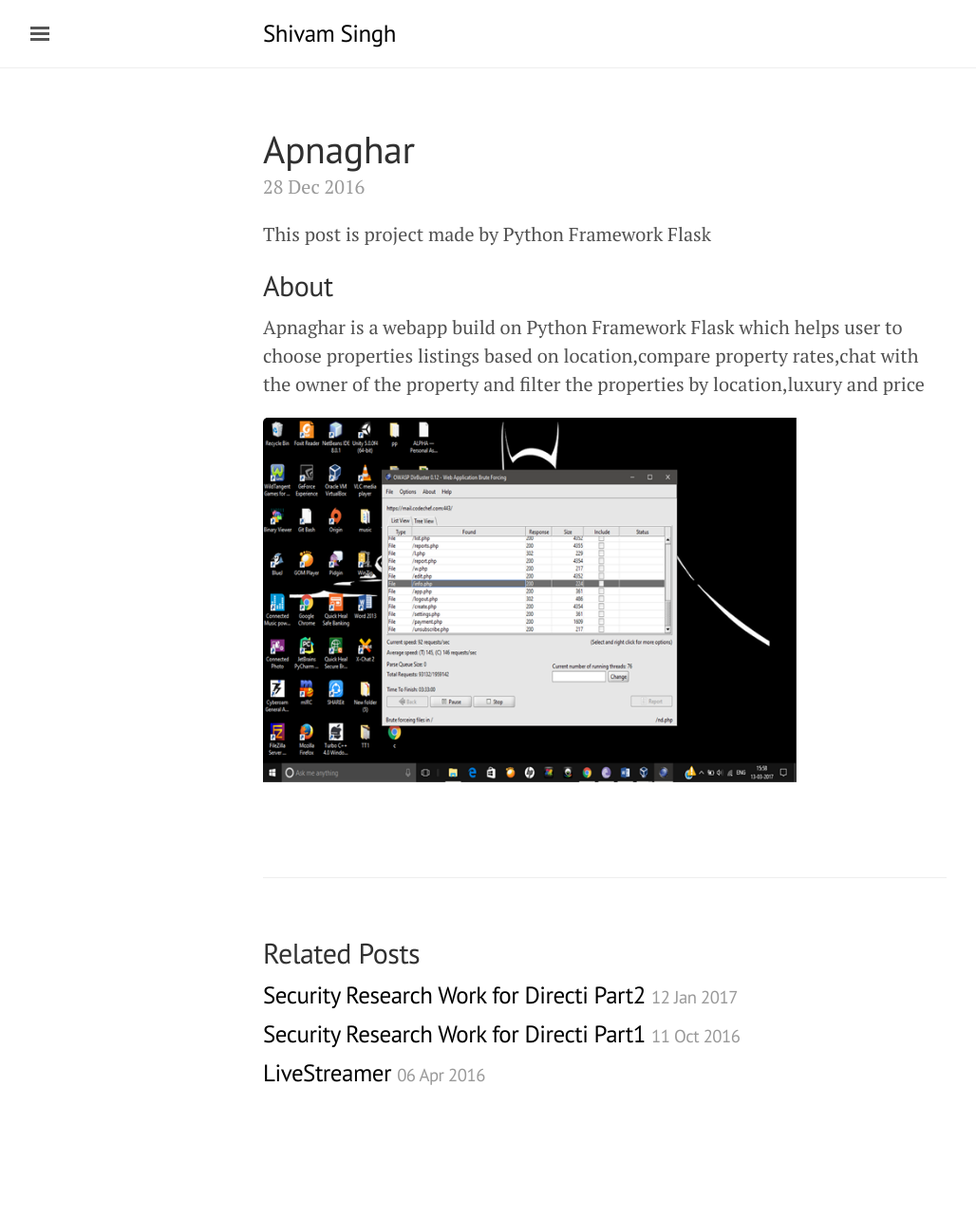
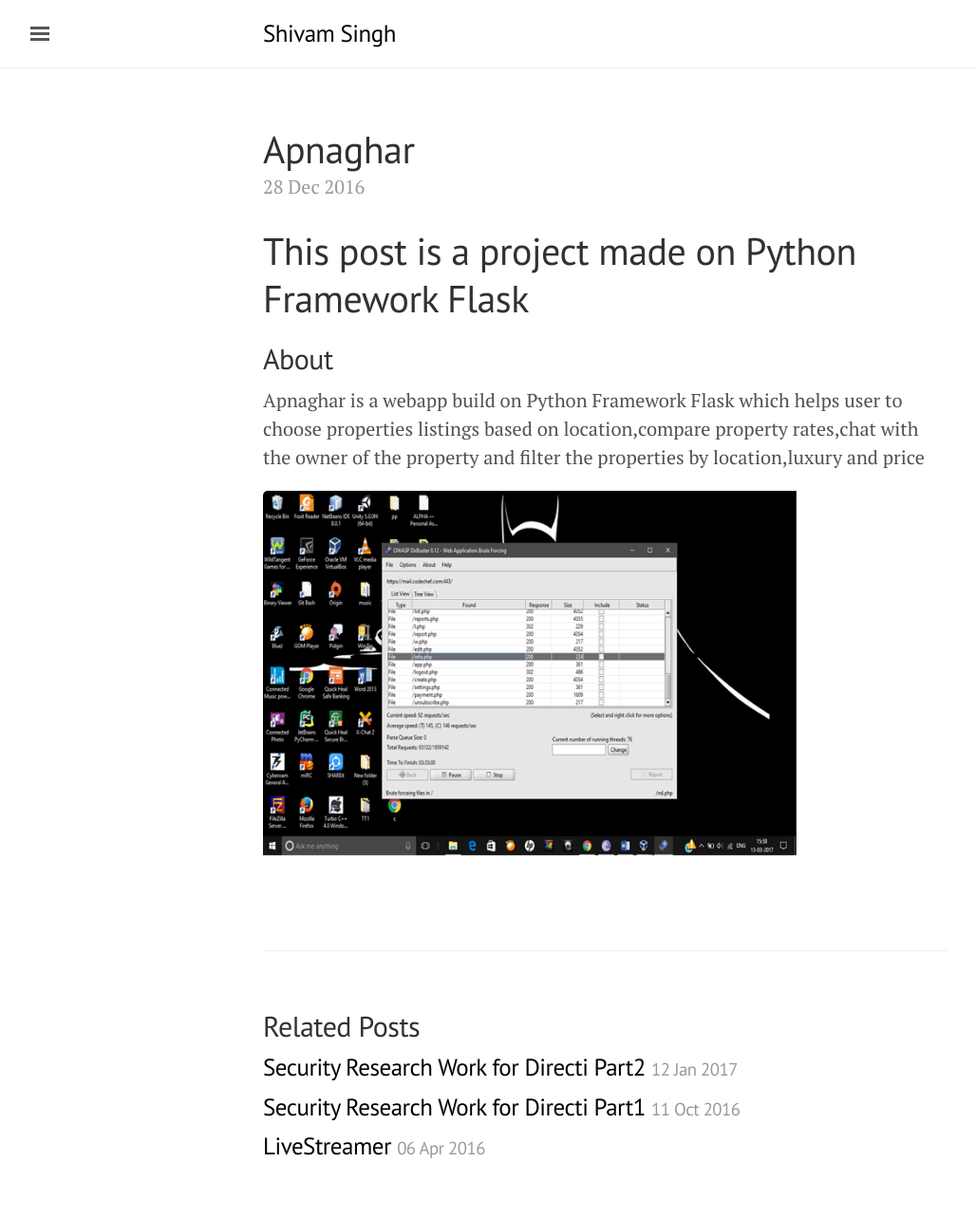
Before and after one commit to shivam043/shivam043.github.io, a Jekyll site: the page built from _posts/2016-12-28-Apnaghar.md, in a window 1280 px wide. Shown: the whole page at 95% size, without its empty margins (3-1031 px from the left). Built offline with Jekyll 4.4.1, drawn with Linux system fonts in a browser that asks for light colours; before the commit the page ends 1206 px from its top, so only the background shows below that.

```diff
--- a/_posts/2016-12-28-Apnaghar.md
+++ b/_posts/2016-12-28-Apnaghar.md
@@ -3,7 +3,7 @@ layout: post
 title: Apnaghar
 ---
 
-This post is project made by Python Framework Flask
+# This post is a project made on Python Framework Flask
 
 
 ## About
```
